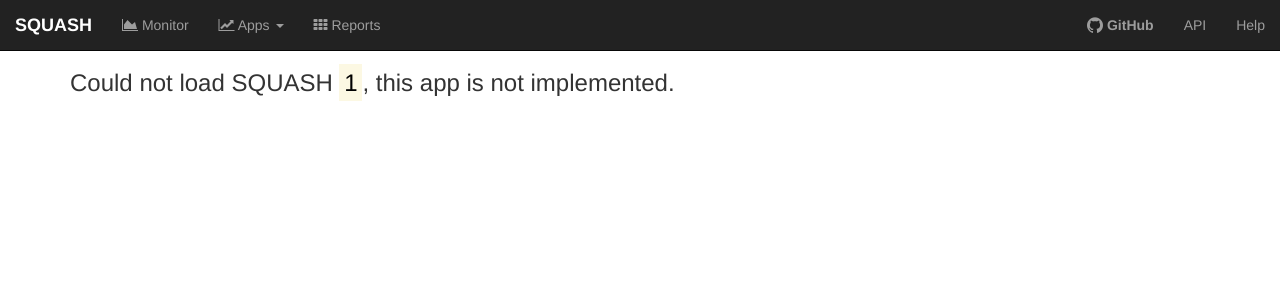
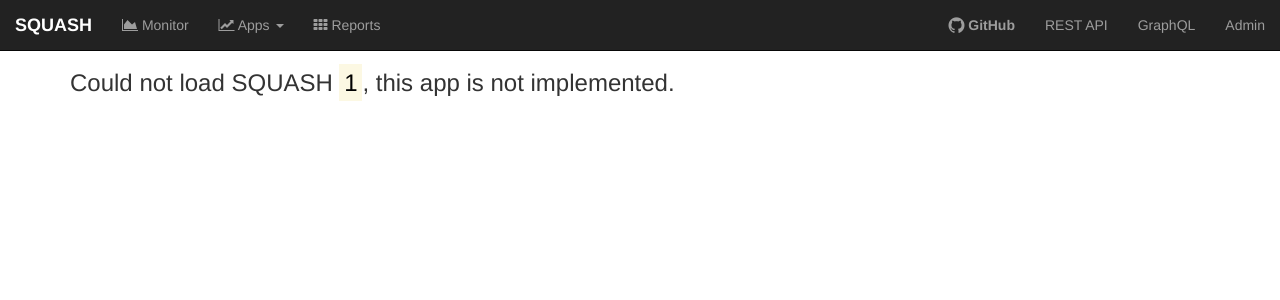
Before and after one commit to lsst-sqre/squash, a Django app: page /dash/1/ in a window 1280 px wide. Shown: the top 300 px of the page. Run offline with Django 3.2, Linux system fonts and the light colour scheme; data that the repository does not hold is empty; some libraries are stand-ins or nearby versions.

Commit message:
Added new routes and views for graphql and for the admin interface

```diff
--- a/squash/dash/templates/base.html
+++ b/squash/dash/templates/base.html
@@ -56,8 +56,9 @@
             <!-- These menu items are always visible -->
             <ul class="nav navbar-nav navbar-right">
                 <li><a href="https://github.com/lsst-sqre/squash-deployment"><i class="fa fa-github fa-lg"></i><b> GitHub</b></a></li>
-                <li><a href="/api">API</a></li>
-                <li><a href="http://sqr-009.lsst.io/">Help</a></li>
+                <li><a href="/api">REST API</a></li>
+                <li><a href="/graphql">GraphQL</a></li>
+                <li><a href="/admin">Admin</a></li>
             </ul>
         </div>
     </div>
--- a/squash/dash/views.py
+++ b/squash/dash/views.py
@@ -9,7 +9,8 @@
 
 # if not specified use the local url for development
 SQUASH_BOKEH_URL = os.environ.get('SQUASH_BOKEH_URL', 'http://localhost:5006')
-SQUASH_API_URL = os.environ.get('SQUASH_API_URL', 'http://localhost:8000/api')
+SQUASH_API_URL = os.environ.get('SQUASH_API_URL', None)
+SQUASH_GRAPHQL_URL = os.environ.get('SQUASH_GRAPHQL_URL', None)
 
 
 def is_server_up(url):
@@ -51,8 +52,7 @@
     template = loader.get_template('dash/embed_bokeh.html')
 
     context = {'bokeh_script': bokeh_script,
-               'bokeh_app': bokeh_app,
-               'squash_api_url': SQUASH_API_URL}
+               'bokeh_app': bokeh_app}
 
     response = HttpResponse(template.render(context, request))
 
@@ -63,9 +63,18 @@
     """Render the API page"""
     return HttpResponseRedirect(SQUASH_API_URL)
 
+def graphql(request):
+    """Redirect to the GraphQL service"""
+    return HttpResponseRedirect(SQUASH_GRAPHQL_URL)
+
+def admin(request):
+    """Redirect to the django admin interface"""
+    admin_url = "{}/admin/".format(SQUASH_API_URL)
+    return HttpResponseRedirect(admin_url)
 
 def home(request):
-    """Render the home page"""
+    """Render the initial page, including statistics"""
+
 
     # TODO: get statistics from the SQUASH API
 
--- a/squash/squash/urls.py
+++ b/squash/squash/urls.py
@@ -19,6 +19,8 @@
 urlpatterns = [
     url(r'^$', views.home, name='home'),
     url(r'^api$', views.api, name='api'),
+    url(r'^graphql$', views.graphql, name='graphql'),
+    url(r'^admin$', views.admin, name='admin'),
     url(r'^dash/(?P<bokeh_app>\w+)/$', views.embed_bokeh,
         name='embed-bokeh'),
     url(r'^dash/monitor/(?P<bokeh_app>\w+)/$', views.embed_bokeh,
```
